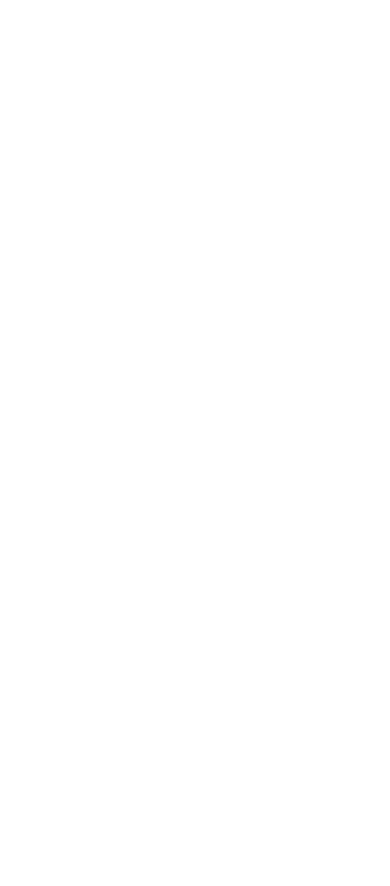
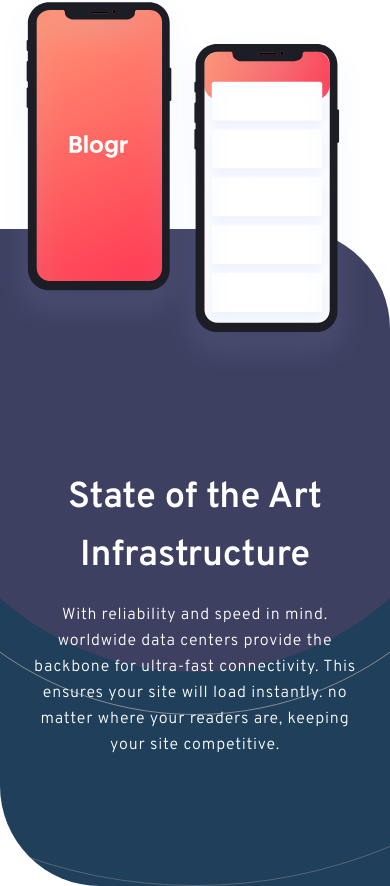
Before and after one commit to Md-Talim/bloggr-landing-page, a React (Vite) app: page / in a window 390 px wide. Shown: the part 1834-2720 px from the top of the page. Before the commit the page ends 1855 px from the top, so only its background shows below. Built offline with nearby package versions, Linux system fonts and the light colour scheme.

Commit message:
Build a new section with a mobile illustration

```diff
--- a/src/App.tsx
+++ b/src/App.tsx
@@ -6,6 +6,28 @@
     <>
       <Hero />
       <Overview />
+      <section className="max-sm:mt-80 relative bg-veryDarkBlue max-h-fit rounded-tr-[100px] rounded-bl-[100px] bg-circles-pattern bg-no-repeat max-sm:bg-bottom md:bg-left-bottom">
+        <div className="Container pt-60 pb-32 md:pt-32 px-6 flex items-center justify-end">
+          <div className="absolute -top-60 md:-top-10 md:left-40">
+            <img
+              src="/images/illustration-phones.svg"
+              alt="Phones Illustrations"
+            />
+          </div>
+
+          <div className="space-y-4 max-sm:text-center">
+            <h3 className="text-4xl md:text-5xl font-semibold text-white leading-relaxed">
+              State of the Art Infrastructure
+            </h3>
+            <p className="text-white max-w-[55ch] leading-relaxed tracking-wider md:text-lg">
+              With reliability and speed in mind. worldwide data centers provide
+              the backbone for ultra-fast connectivity. This ensures your site
+              will load instantly. no matter where your readers are, keeping
+              your site competitive.
+            </p>
+          </div>
+        </div>
+      </section>
     </>
   );
 };
--- a/tailwind.config.js
+++ b/tailwind.config.js
@@ -19,6 +19,7 @@
       backgroundImage: {
         hero: 'url("/images/bg-pattern-intro-desktop.svg")',
         'hero-mobile': 'url("/images/bg-pattern-intro-mobile.svg")',
+        'circles-pattern': 'url("/images/bg-pattern-circles.svg")',
       },
       fontFamily: {
         ubuntu: ['ubuntu', 'sans-serif'],
```
